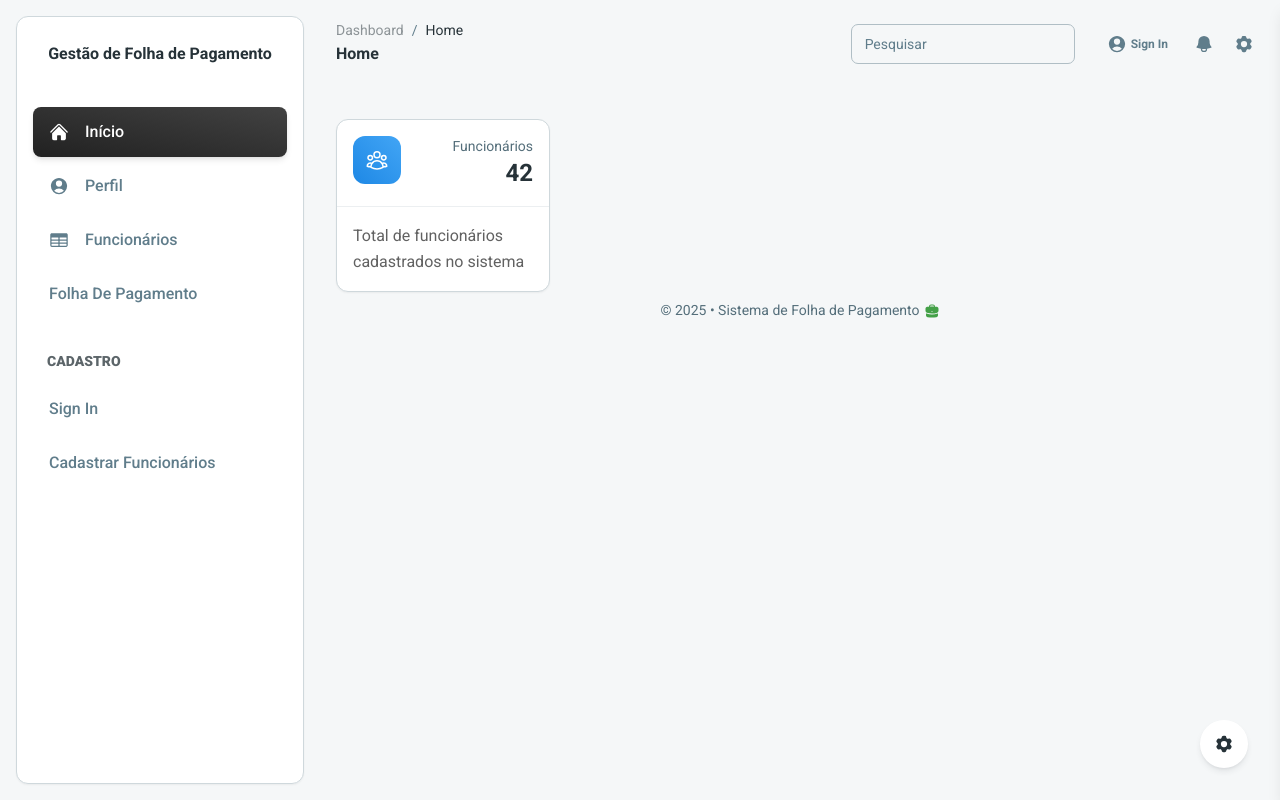
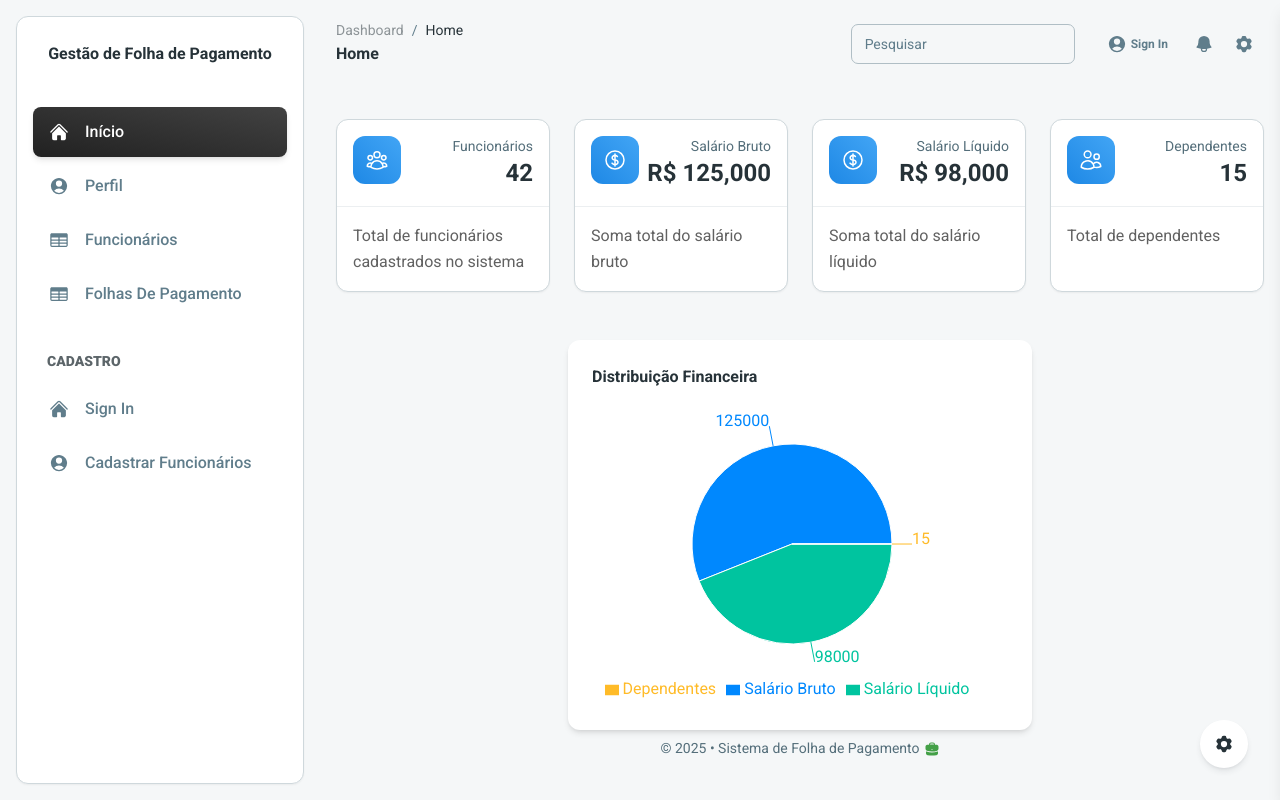
Before and after one commit to pm-puc-minas/calculo-folha-pagamento-teorica-grupo4, a React (Vite) app in the folder FrontEnd/: page /dashboard/home in a window 1280 px wide. Built offline with nearby package versions, Linux system fonts and the light colour scheme.

Commit message:
add recharts para graficos de dados

```diff
--- a/FrontEnd/package.json
+++ b/FrontEnd/package.json
@@ -16,7 +16,8 @@
     "react": "18.2.0",
     "react-apexcharts": "1.4.1",
     "react-dom": "18.2.0",
-    "react-router-dom": "6.17.0"
+    "react-router-dom": "6.17.0",
+    "recharts": "^3.4.1"
   },
   "devDependencies": {
     "@types/react": "18.2.31",
--- a/FrontEnd/src/pages/dashboard/home.jsx
+++ b/FrontEnd/src/pages/dashboard/home.jsx
@@ -1,14 +1,29 @@
 import React from "react";
-import { Typography } from "@material-tailwind/react";
+import { Typography, Card, CardBody } from "@material-tailwind/react";
 import { StatisticsCard } from "@/widgets/cards";
-import { UserGroupIcon } from "@heroicons/react/24/outline";
+import { UserGroupIcon, CurrencyDollarIcon, UsersIcon } from "@heroicons/react/24/outline";
+import { PieChart, Pie, Cell, Legend, Tooltip } from "recharts";
 
 export function Home() {
-  const totalFuncionarios = 42; // depois você puxa do backend
+  // Dados fictícios
+  const totalFuncionarios = 42;
+  const totalSalarioBruto = 125000; // fictício
+  const totalSalarioLiquido = 98000; // fictício
+  const totalDependentes = 15; // fictício
+
+  // Dados para o gráfico de pizza
+  const pieData = [
+    { name: "Salário Bruto", value: totalSalarioBruto },
+    { name: "Salário Líquido", value: totalSalarioLiquido },
+    { name: "Dependentes", value: totalDependentes },
+  ];
+
+  const COLORS = ["#0088FE", "#00C49F", "#FFBB28"];
 
   return (
     <div className="mt-12">
-      <div className="grid gap-y-10 gap-x-6 md:grid-cols-2 xl:grid-cols-4">
+      {/* Estatísticas principais */}
+      <div className="grid gap-y-10 gap-x-6 md:grid-cols-2 xl:grid-cols-4 mb-12">
         <StatisticsCard
           title="Funcionários"
           value={totalFuncionarios}
@@ -19,7 +34,63 @@ export function Home() {
             </Typography>
           }
         />
+        <StatisticsCard
+          title="Salário Bruto"
+          value={`R$ ${totalSalarioBruto.toLocaleString()}`}
+          icon={<CurrencyDollarIcon className="w-6 h-6 text-white" />}
+          footer={
+            <Typography className="font-normal text-black-600">
+              Soma total do salário bruto
+            </Typography>
+          }
+        />
+        <StatisticsCard
+          title="Salário Líquido"
+          value={`R$ ${totalSalarioLiquido.toLocaleString()}`}
+          icon={<CurrencyDollarIcon className="w-6 h-6 text-white" />}
+          footer={
+            <Typography className="font-normal text-black-600">
+              Soma total do salário líquido
+            </Typography>
+          }
+        />
+        <StatisticsCard
+          title="Dependentes"
+          value={totalDependentes}
+          icon={<UsersIcon className="w-6 h-6 text-white" />}
+          footer={
+            <Typography className="font-normal text-black-600">
+              Total de dependentes
+            </Typography>
+          }
+        />
       </div>
+
+      {/* Gráfico de Pizza */}
+      <Card className="w-full md:w-1/2 mx-auto">
+        <CardBody>
+          <Typography variant="h6" color="blue-gray" className="mb-4">
+            Distribuição Financeira
+          </Typography>
+          <PieChart width={400} height={300}>
+            <Pie
+              data={pieData}
+              cx="50%"
+              cy="50%"
+              outerRadius={100}
+              fill="#8884d8"
+              dataKey="value"
+              label
+            >
+              {pieData.map((entry, index) => (
+                <Cell key={`cell-${index}`} fill={COLORS[index % COLORS.length]} />
+              ))}
+            </Pie>
+            <Tooltip />
+            <Legend />
+          </PieChart>
+        </CardBody>
+      </Card>
     </div>
   );
 }
--- a/FrontEnd/src/pages/dashboard/profile.jsx
+++ b/FrontEnd/src/pages/dashboard/profile.jsx
@@ -15,13 +15,15 @@ export function Profile() {
     email: "admin@empresa.com",
     telefone: "(31) 99999-0000",
     foto: "/img/admin-avatar.jpeg",
+    icon: "https://cdn-icons-png.flaticon.com/512/149/149071.png",
   };
 
   return (
     <>
       {/* Cabeçalho verde */}
-      <div className="relative mt-8 h-48 w-full overflow-hidden rounded-xl bg-black-600">
+      <div className="relative mt-8 h-48 w-full overflow-hidden rounded-xl bg-gray-600">
         <div className="absolute inset-0 flex items-center px-6">
+          <div className="relative">
             <Avatar
               src={admin.foto}
               alt={admin.nome}
@@ -29,6 +31,14 @@ export function Profile() {
               variant="rounded"
               className="border-2 border-white shadow-lg"
             />
+            {/* Icon sobre a foto */}
+            <img
+              src={admin.icon}
+              alt="Admin Icon"
+              className="absolute -bottom-2 -right-2 w-8 h-8 rounded-full border-2 border-white shadow-md bg-white"
+            />
+          </div>
+
           <div className="ml-4">
             <Typography variant="h5" color="white">
               {admin.nome}
@@ -37,6 +47,7 @@ export function Profile() {
               {admin.cargo}
             </Typography>
           </div>
+
           <div className="ml-auto">
             <Tooltip content="Editar Perfil">
               <Button
--- a/FrontEnd/src/routes.jsx
+++ b/FrontEnd/src/routes.jsx
@@ -34,7 +34,8 @@ export const routes = [
       },
       {
         //rota Folha de pagamento
-        name: "Folha de Pagamento",
+        icon: <TableCellsIcon {...icon} />,
+        name: "Folhas de Pagamento",
         path: "/folha/:id",
         element: <FolhaFuncionario />,
       },
@@ -45,11 +46,13 @@ export const routes = [
     layout: "auth",
     pages: [
       {
+        icon: <HomeIcon {...icon} />,
         name: "sign in",
         path: "/sign-in",
         element: <SignIn />,
       },
       {
+        icon: <UserCircleIcon {...icon} />,
         name: "Cadastrar Funcionários",
         path: "/cadastrar_funcionarios",
         element: <SignUp />,
```
Lines whose indentation alone changed are shown as unchanged.
